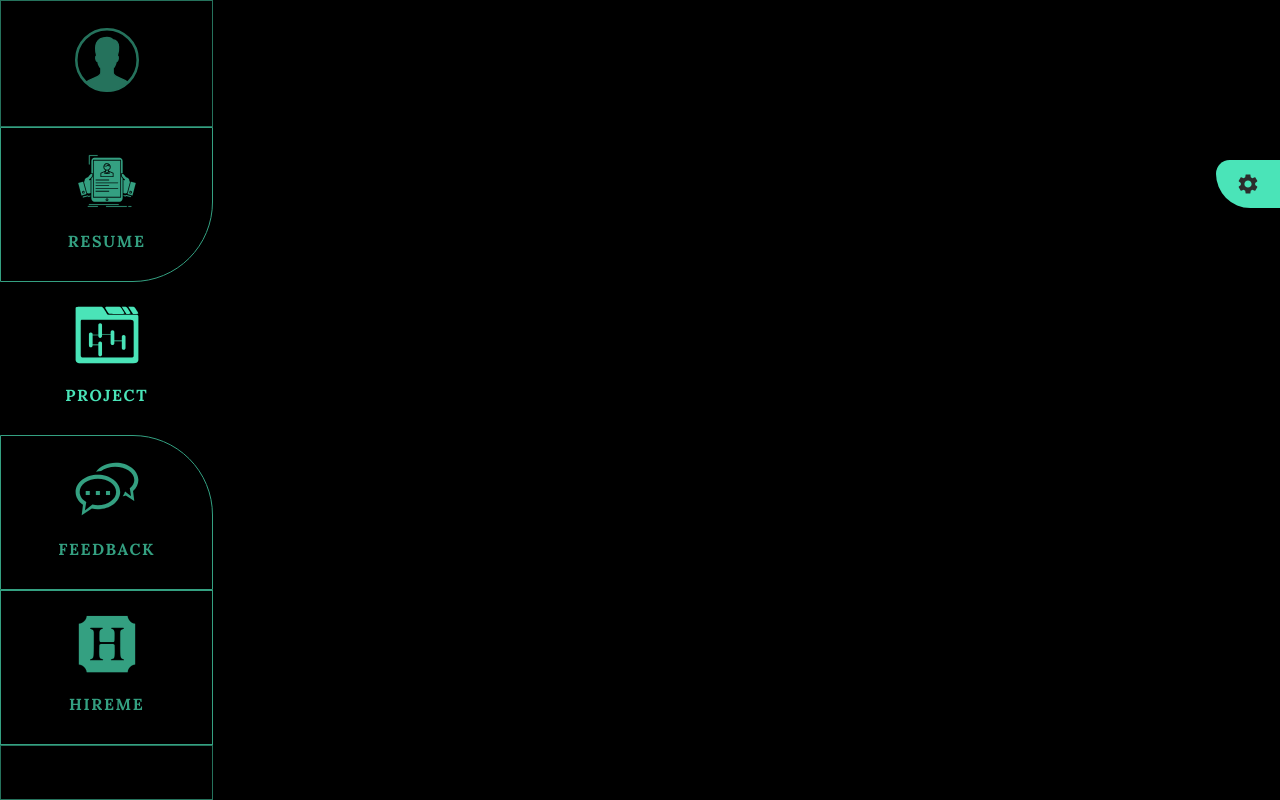
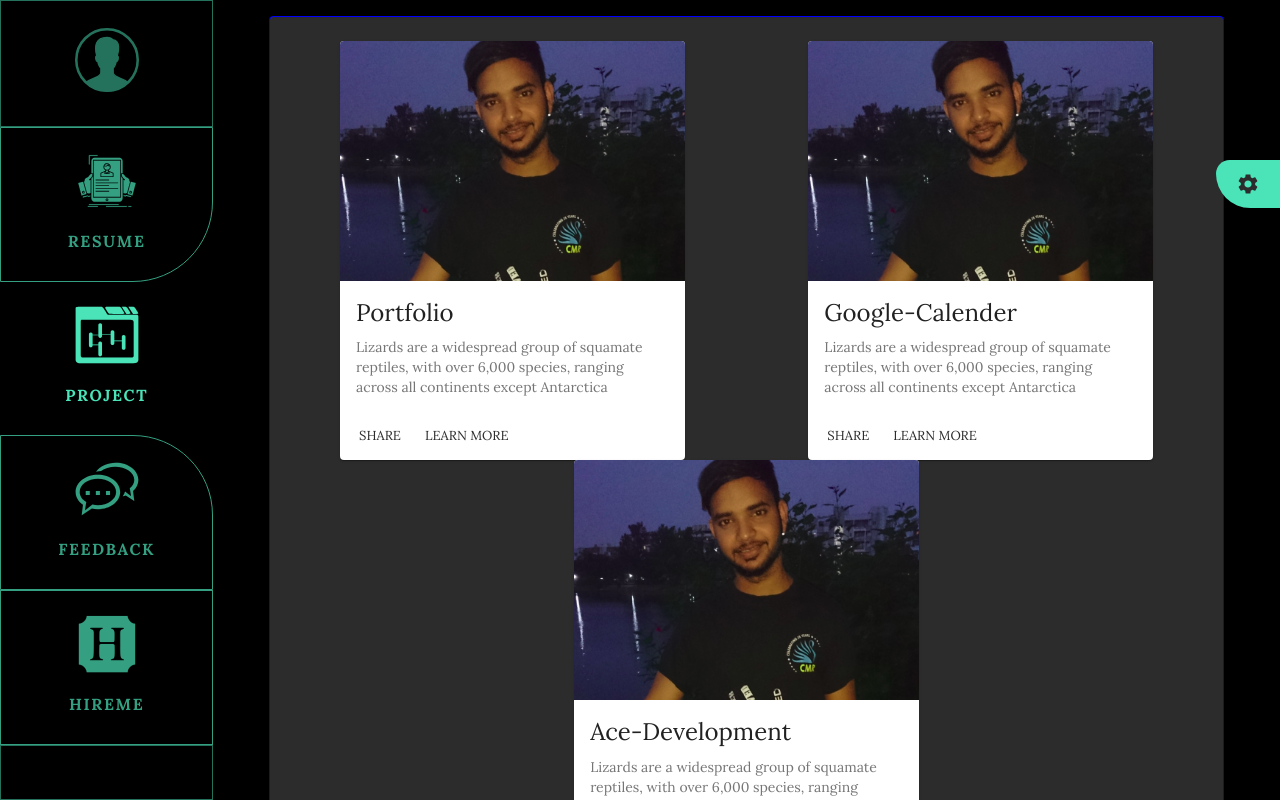
Before and after one commit to fir0j/MyPresenceInInternet, a React (Create React App) app: page /project in a window 1280 px wide. Built offline with nearby package versions, Linux system fonts and the light colour scheme.

Commit message:
started working on project galery

```diff
--- a/src/components/Home.component.js
+++ b/src/components/Home.component.js
@@ -33,6 +33,7 @@ export default function HomeNav() {
           // border: "3px solid teal",
           minWidth: "320px",
           backgroundColor: theme.palette.common.bg,
+          // background: `linear-gradient(to left,${theme.palette.common.color1},${theme.palette.common.color2})`,
           overflowY: "auto",
           height: "auto",
           paddingTop: theme.spacing(2),
--- a/src/components/Navigation.component.js
+++ b/src/components/Navigation.component.js
@@ -58,6 +58,7 @@ const useStyles = makeStyles((theme) => ({
     width: "100%",
     height: "100%",
     backgroundColor: theme.palette.common.bg,
+    // background: `linear-gradient(90deg,${theme.palette.common.color1},${theme.palette.common.color2})`,
     color: theme.palette.accent.main,
   },
 
--- a/src/customTheme.js
+++ b/src/customTheme.js
@@ -36,6 +36,8 @@ const cyanTheme = {
       panelColor: black,
       tab: black,
       bg: black,
+      color2: green,
+      color1: gold,
       // contrastText: "",
     },
     primary: {
@@ -144,6 +146,8 @@ const goldTheme = {
       panelColor: black,
       tab: black,
       bg: grey[900],
+      color1: gold,
+      color2: green,
 
       // contrastText: "",
     },
--- a/src/pages/project.jsx
+++ b/src/pages/project.jsx
@@ -1,12 +1,133 @@
-import React, { Fragment } from "react";
-import Grid from "@material-ui/core/Grid";
+import React, { Fragment, useState } from "react";
+import Card from "@material-ui/core/Card";
+import CardActionArea from "@material-ui/core/CardActionArea";
+import CardActions from "@material-ui/core/CardActions";
+import CardContent from "@material-ui/core/CardContent";
+import CardMedia from "@material-ui/core/CardMedia";
+import Button from "@material-ui/core/Button";
+import Typography from "@material-ui/core/Typography";
+import firoj from "./founder3.png";
+
+import {
+  makeStyles,
+  useTheme,
+  useMediaQuery,
+  Paper,
+  Grid,
+} from "@material-ui/core";
+
+const projectInfo = [
+  {
+    id: 1,
+    name: "Portfolio",
+    image: firoj,
+    title: "firoj",
+    date: Date.now(),
+    technologies: ["HTML", "CSS", "React", "Material-UI", "React-Spring"],
+    type: ["frontend", "backend", "fullStack"],
+    live: "url",
+    sourceCode: "url",
+  },
+  {
+    id: 2,
+    name: "Google-Calender",
+    image: firoj,
+    title: "google calender",
+  },
+  {
+    id: 3,
+    name: "Ace-Development",
+    image: firoj,
+    title: "ace development",
+  },
+];
+
+const useStyles = makeStyles((theme) => ({
+  root: {
+    maxWidth: 345,
+  },
+  media: {
+    height: theme.spacing(30),
+  },
+}));
 
 export default function Project() {
+  const classes = useStyles();
+  const theme = useTheme();
+  const matchesXS = useMediaQuery(theme.breakpoints.down("xs"));
+  const matchesSM = useMediaQuery(theme.breakpoints.down("sm"));
+  const matchesMD = useMediaQuery(theme.breakpoints.down("md"));
+  const matchesLG = useMediaQuery(theme.breakpoints.down("lg"));
+  const matchesXL = useMediaQuery(theme.breakpoints.down("xl"));
+  const [projects, setProjects] = useState(projectInfo);
+
+  const ProjectCard = ({ name, image, title }) => {
+    return (
+      <Card className={classes.root}>
+        <CardActionArea>
+          <CardMedia
+            component="img"
+            className={classes.media}
+            image={image}
+            title={title}
+          />
+          <CardContent>
+            <Typography gutterBottom variant="h5" component="h2">
+              {name}
+            </Typography>
+            <Typography variant="body2" color="textSecondary" component="p">
+              Lizards are a widespread group of squamate reptiles, with over
+              6,000 species, ranging across all continents except Antarctica
+            </Typography>
+          </CardContent>
+        </CardActionArea>
+        <CardActions>
+          <Button size="small" color="primary">
+            Share
+          </Button>
+          <Button size="small" color="primary">
+            Learn More
+          </Button>
+        </CardActions>
+      </Card>
+    );
+  };
+
+  const ProjectGallery = () => {
+    return (
+      <Grid item container justify="space-around">
+        {projects.map((item, index) => (
+          <Grid item>
+            <ProjectCard
+              key={item.id}
+              name={item.name}
+              image={item.image}
+              title={item.title}
+            />
+          </Grid>
+        ))}
+      </Grid>
+    );
+  };
+
   return (
     <Fragment>
-      <Grid item container style={{ height: "100vh" }}>
-        Project Page 1. Find out why color is automatically changing inside the
-        tabs
+      <Grid item container>
+        <Paper
+          elevation={5}
+          style={{
+            width: "100%",
+            height: "auto",
+            backgroundColor: theme.palette.primary.main,
+            paddingTop: theme.spacing(3),
+            paddingLeft: theme.spacing(1),
+            paddingRight: theme.spacing(1),
+            marginBottom: theme.spacing(matchesXS ? 20 : 10),
+            border: "1px solid blue",
+          }}
+        >
+          <ProjectGallery />
+        </Paper>
       </Grid>
     </Fragment>
   );
--- a/src/pages/resume.jsx
+++ b/src/pages/resume.jsx
@@ -24,7 +24,6 @@ import LinearProgressGraph from "../components/LinearProgressGraph.component";
 import CircularProgressWithLabel from "../components/CircularProgressWithLabel.component";
 import MenuBookOutlinedIcon from "@material-ui/icons/MenuBookOutlined";
 import Hidden from "@material-ui/core/Hidden";
-import { getThemeProps } from "@material-ui/styles";
 
 const useStyles = makeStyles((theme) => ({
   container: {
```
Also changed, not shown: src/pages/founder3.png (added), 1 other file (tests, documents, lock files or other folders).
